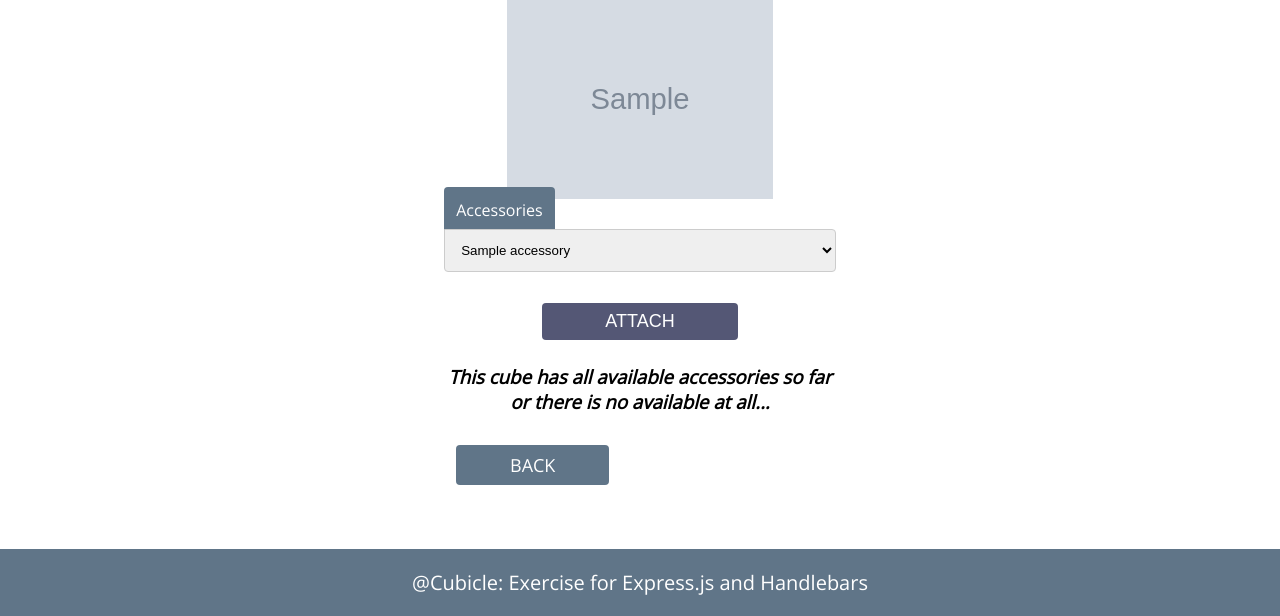
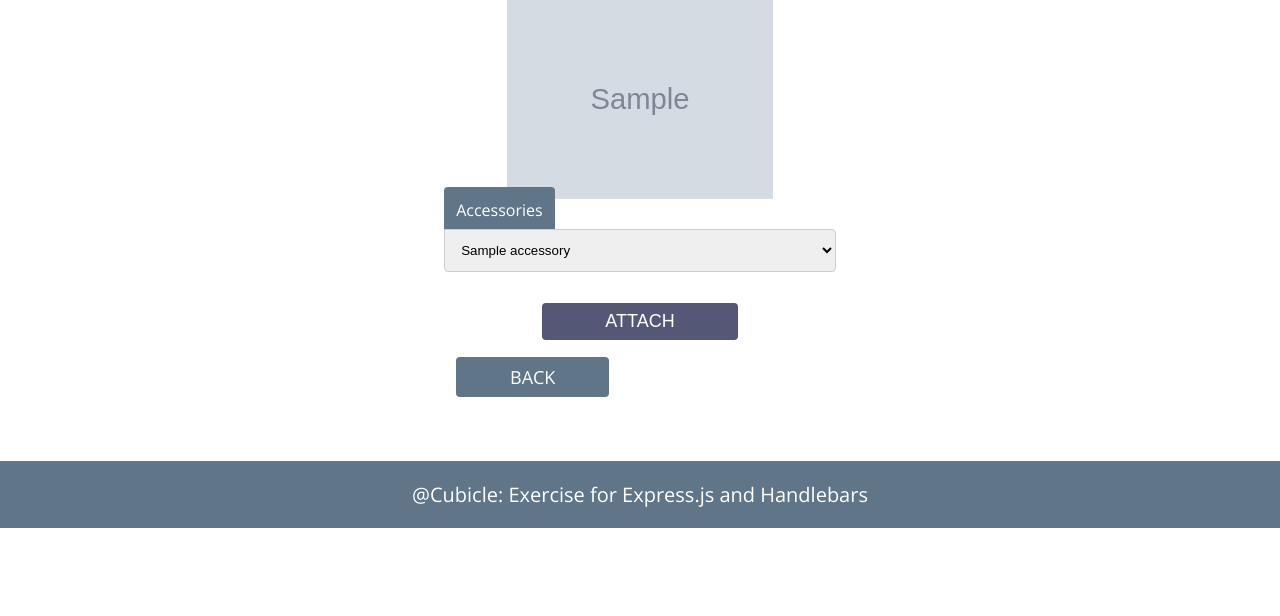
Before and after one commit to MStamovv/softuni-cublice-2023, a Node server app: page /cubes/600000000000000000000001/attach-accessory in a window 1280 px wide. Shown: the part 324-940 px from the top of the page. After the commit the page ends 852 px from the top, so only its background shows below. Run offline with Node 20, Linux system fonts and the light colour scheme; tables that the repository leaves empty hold one stand-in row (values such as "Sample post"); grey boxes marked "Sample" are stand-in pictures; some libraries are stand-ins or nearby versions.

Commit message:
Add relation from cube to accessories

```diff
--- a/src/controllers/cubeController.js
+++ b/src/controllers/cubeController.js
@@ -36,12 +36,24 @@ router.get(`/:cubeId/details`, async (req, res) => {
     res.render(`details`, { cube });
 });
 
-router.get(`/:cubeId/attach-accessory`, async(req, res) => {
+router.get(`/:cubeId/attach-accessory`, async (req, res) => {
 
     const cube = await cubeManager.getOne(req.params.cubeId).lean();
     const accessories = await accessoryManager.getAll().lean();
 
-    res.render(`accessory/attach` , {cube ,accessories});
+    const hasAccessories = accessories.length > 0;
+    res.render(`accessory/attach`, { cube, accessories, hasAccessories });
 });
 
+router.post(`/:cubeId/attach-accessory` ,  async (req,res) =>{
+    const {accessory: accessoryId } = req.body;
+    const cubeId = req.params.cubeId;
+
+    await cubeManager.attachAccessory(cubeId , accessoryId);
+
+    res.redirect(`/cubes/${cubeId}/details`);
+});
+
+
+
 module.exports = router;
--- a/src/managers/cubeManager.js
+++ b/src/managers/cubeManager.js
@@ -23,10 +23,19 @@ exports.getAll = async (search, from, to) => {
 exports.getOne = (cubeId) => Cube.findById(cubeId).lean();
 
 
-exports.create = async (cubeData) => {
+exports.create = (cubeData) => {
     const cube = new Cube(cubeData);
 
-    await cube.save();
+    return cube.save();
 
-    return cube;
+
 };
+
+exports.attachAccessory = async (cubeId, accessoryId) => {
+  //return  Cube.findByIdAndUpdate(cubeId, { $push: { accessories: accessoryId } })
+
+  const cube  = await Cube.findById(cubeId);
+  cube.accessories.push(accessoryId);
+
+  return cube.save();
+};
--- a/src/models/Cube.js
+++ b/src/models/Cube.js
@@ -5,7 +5,11 @@ const cubeSchema = new mongoose.Schema({
     name: String,
     description: String,
     imageUrl: String,
-    difficultyLevel : Number
+    difficultyLevel: Number,
+    accessories: [{
+        type: mongoose.Types.ObjectId,
+        ref:  `Accessory`,
+    }]
 });
 
 
--- a/src/views/accessory/attach.hbs
+++ b/src/views/accessory/attach.hbs
@@ -3,17 +3,21 @@
     <div class="form">
         <h2>{{cube.name}}</h2>
         <img class="cube" src="{{cube.imageUrl}}">
+        {{#if hasAccessories}}
         <form method="POST">
             <label for="accessory">Accessories</label>
             <select id="accessory" name="accessory" />
             {{#each accessories}}
-                <option value="{{_id}}">{{name}}</option>
+            <option value="{{_id}}">{{name}}</option>
+
             {{/each}}
             </select>
             <input type="submit" value="Attach">
         </form>
+        {{else}}
         <h3 class="italic">This cube has all available accessories so far or there is no available at all...
         </h3>
-        <a class="btn" href="#">Back</a>
+        {{/if}}
+        <a class="btn" href="/cubes/{{cube._id}}/details">Back</a>
     </div>
 </main>
--- a/src/views/details.hbs
+++ b/src/views/details.hbs
@@ -7,7 +7,7 @@
         <p><span>Description:</span> {{cube.description}}</p>
         <p><span>Difficulty level:</span> {{cube.difficultyLevel}}</p>
         <a class="btn" href="/">Back</a>
-        <a class="btn" href="/cubes/{{_id}}/attach-accessory">Attach</a>
+        <a class="btn" href="/cubes/{{cube._id}}/attach-accessory">Attach</a>
 
       </div>
       </div>
```
